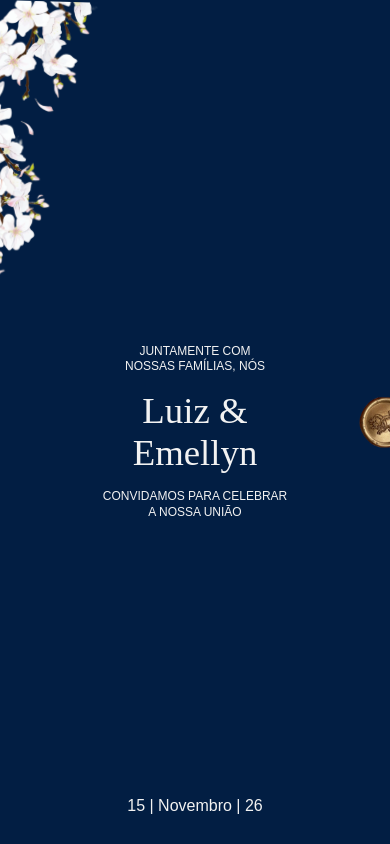
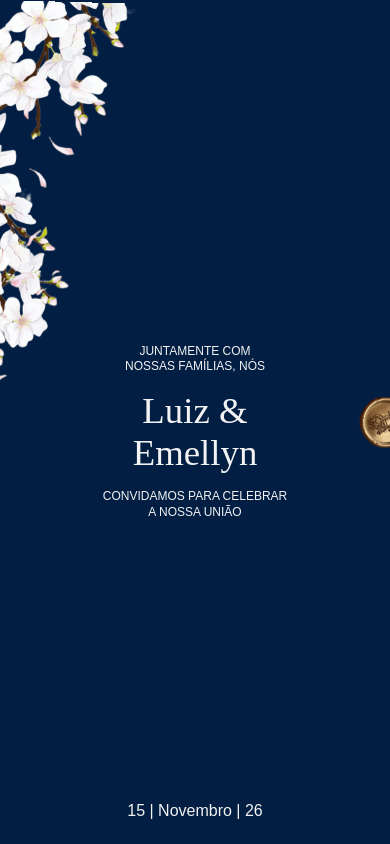
Before and after one commit to ototonee/Convite-Luiz-Emellyn, a plain HTML site: page index.html in a window 390 px wide. Drawn offline with Linux system fonts and the light colour scheme.

Commit message:
Add files via upload

```diff
--- a/src/css/style.css
+++ b/src/css/style.css
@@ -346,7 +346,7 @@ overflow: hidden !important;
     position: absolute  !important;
     top: 0 !important;
     left: 0 !important;
-    width: 180px !important;
+    width: 250px !important;
     height: auto !important;
     z-index: 1 !important;
     pointer-events: none !important;
@@ -395,6 +395,9 @@ overflow: hidden !important;
 }
 
 .rodape {
+    position: absolute !important;
+    bottom: 25px !important;
+    left: 0 !important;
     width: 100% !important;
     text-align: center !important;
     z-index: 2 !important;
```
